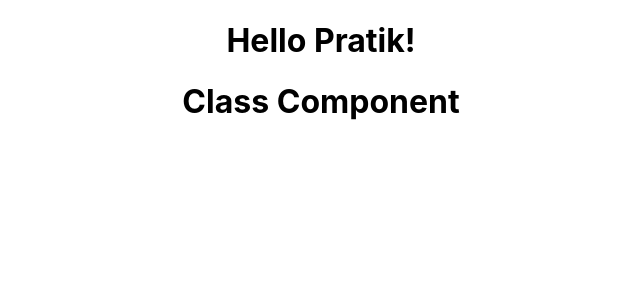
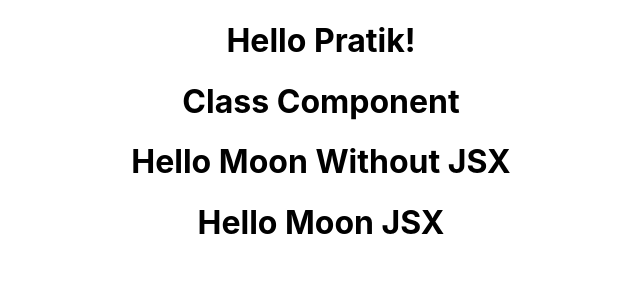
Before and after one commit to pratik2050/Learning-React, a React (Create React App) app: page / in a window 1280 px wide. Shown: the top 300 px of the page, without its empty margins (319-959 px from the left). Built offline with nearby package versions, Linux system fonts and the light colour scheme.

Commit message:
understanding JSX 1

```diff
--- a/src/App.js
+++ b/src/App.js
@@ -2,12 +2,16 @@ import logo from './logo.svg';
 import './App.css';
 import Greet from './components/Greet';
 import Welcome from './components/Welcome';
+import Hello from './components/Hello';
+import JSXHello from './components/HelloJSX';
 
 function App() {
   return (
     <div className="App">
       <Greet/>
       <Welcome/>
+      <Hello/>
+      <JSXHello/>
     </div>
   );
 }
--- /dev/null
+++ b/src/components/Hello.js
@@ -0,0 +1,13 @@
+import React from "react";
+
+const Hello = () => {
+    return (
+        <div>
+            <h1>
+                Hello Moon Without JSX
+            </h1>
+        </div>
+    )
+}
+
+export default Hello;
--- /dev/null
+++ b/src/components/HelloJSX.js
@@ -0,0 +1,7 @@
+import React from "react";
+
+const JSXHello = () => {
+    return React.createElement('div', null, React.createElement('h1', null, 'Hello Moon JSX'));
+}
+
+export default JSXHello;
```
